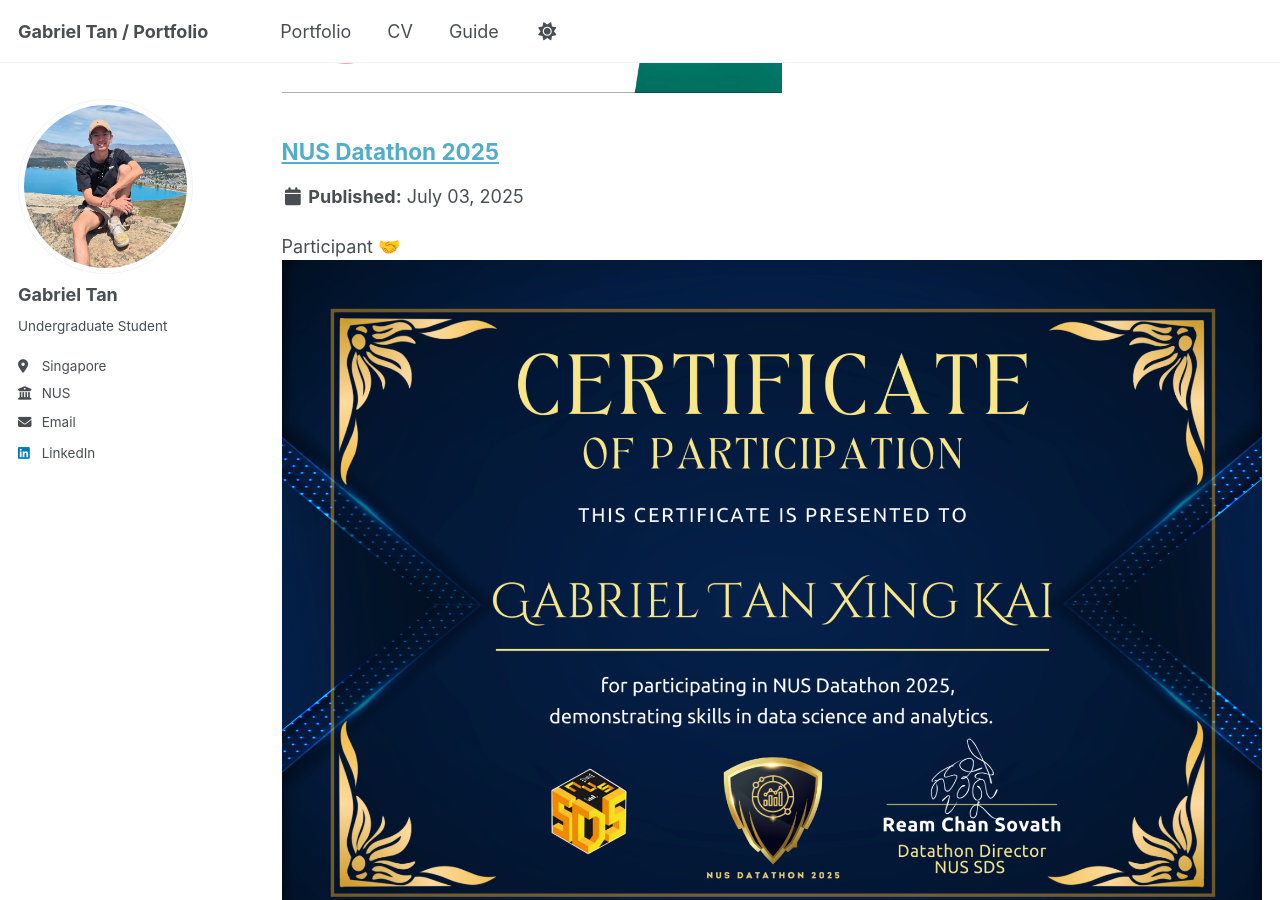
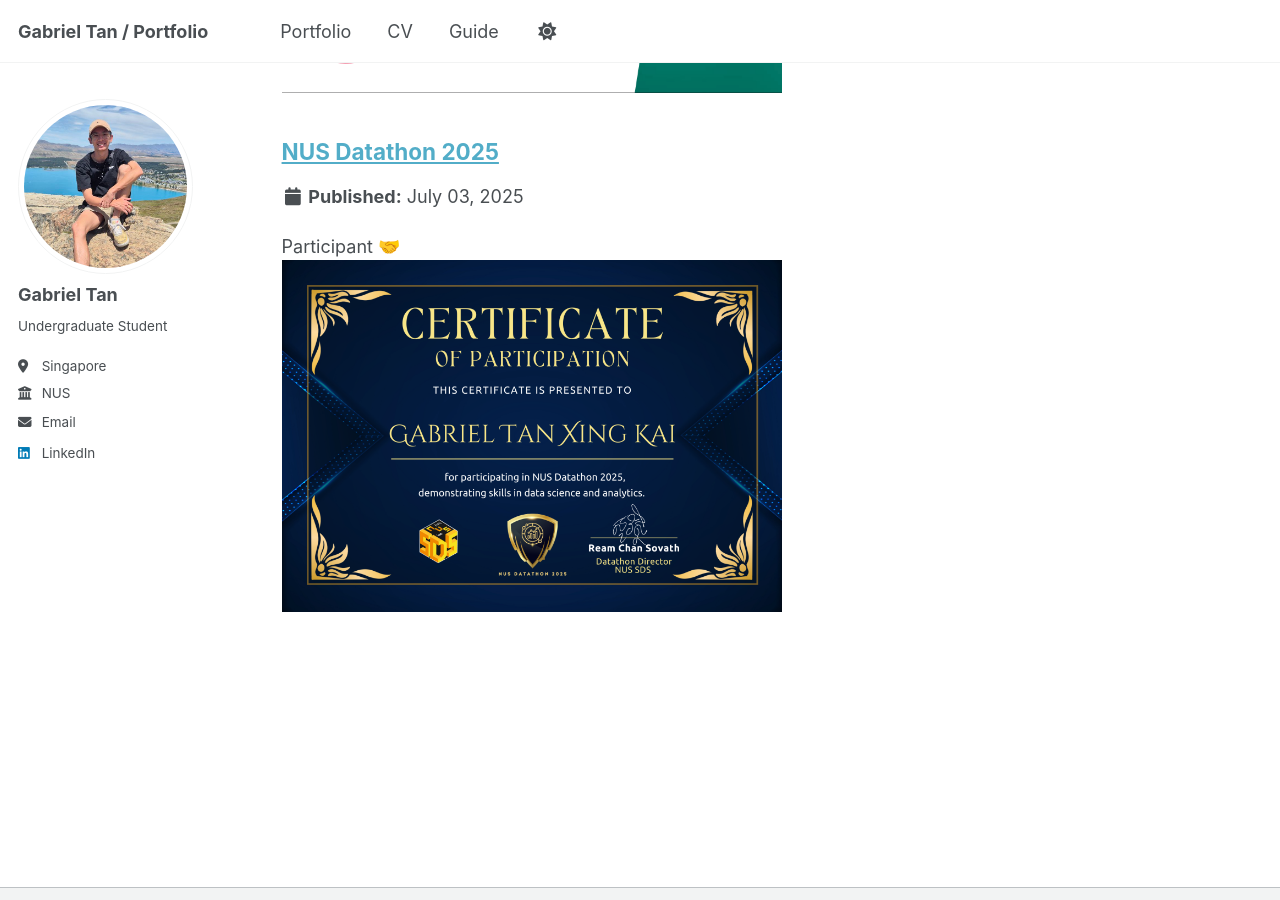
Before and after one commit to Gabetxk/Gabetxk.github.io, a Jekyll site: the page built from _pages/portfolio.html, in a window 1280 px wide and 900 px high, scrolled down 555 px. Built offline with Jekyll 4.4.1, drawn with Linux system fonts in a browser that asks for light colours; a script that is not in the unit is left out.

Commit message:
Update portfolio-2.html

```diff
--- a/_portfolio/portfolio-2.html
+++ b/_portfolio/portfolio-2.html
@@ -1,6 +1,6 @@
 ---
 title: "NUS Datathon 2025"
-excerpt: "Participant 🤝 <br/><img src='/images/Datathon Cert.png'>"
+excerpt: "Participant 🤝 <br/><img src='/images/Datathon Cert.png' width='500' height='300'>"
 collection: portfolio
 ---
 
```
